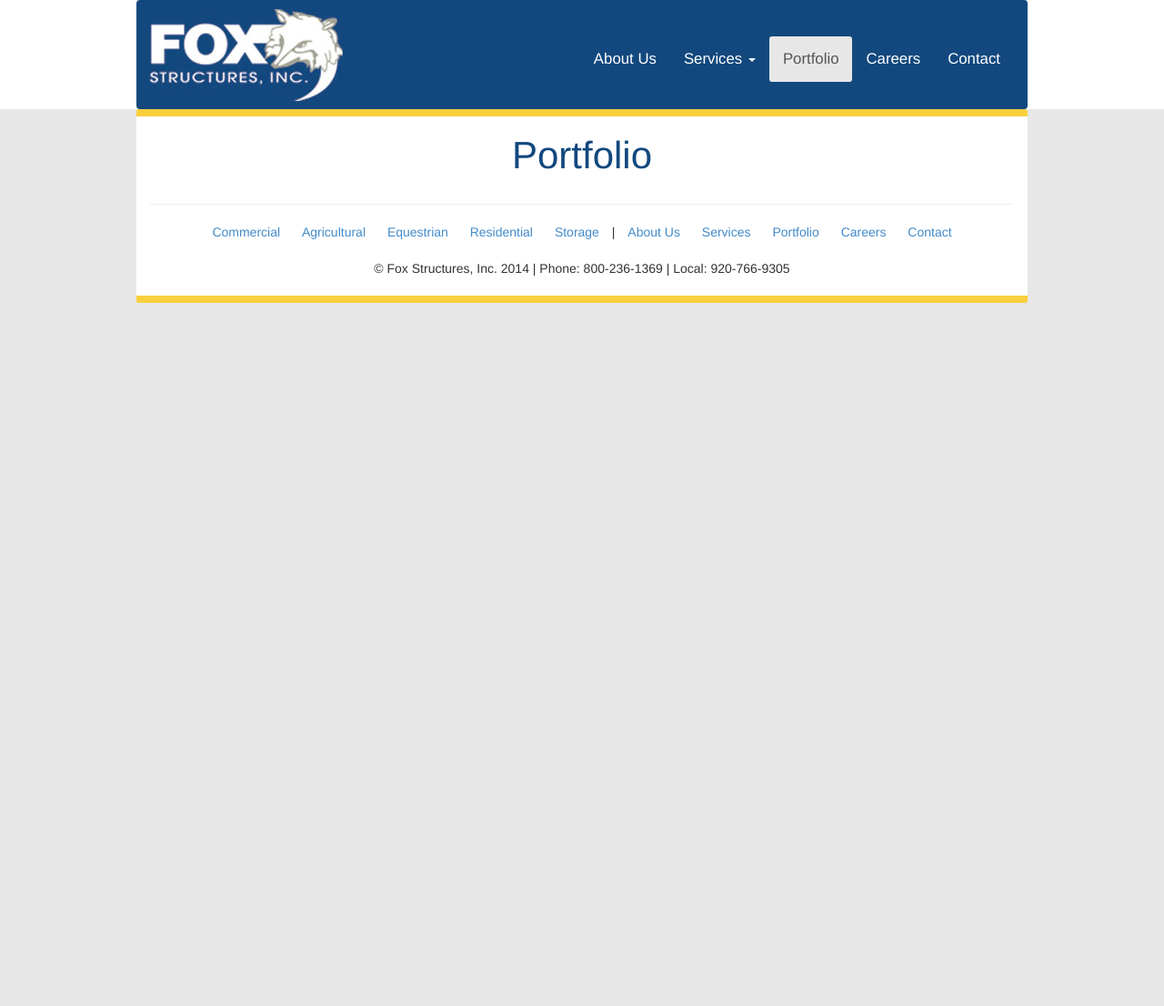
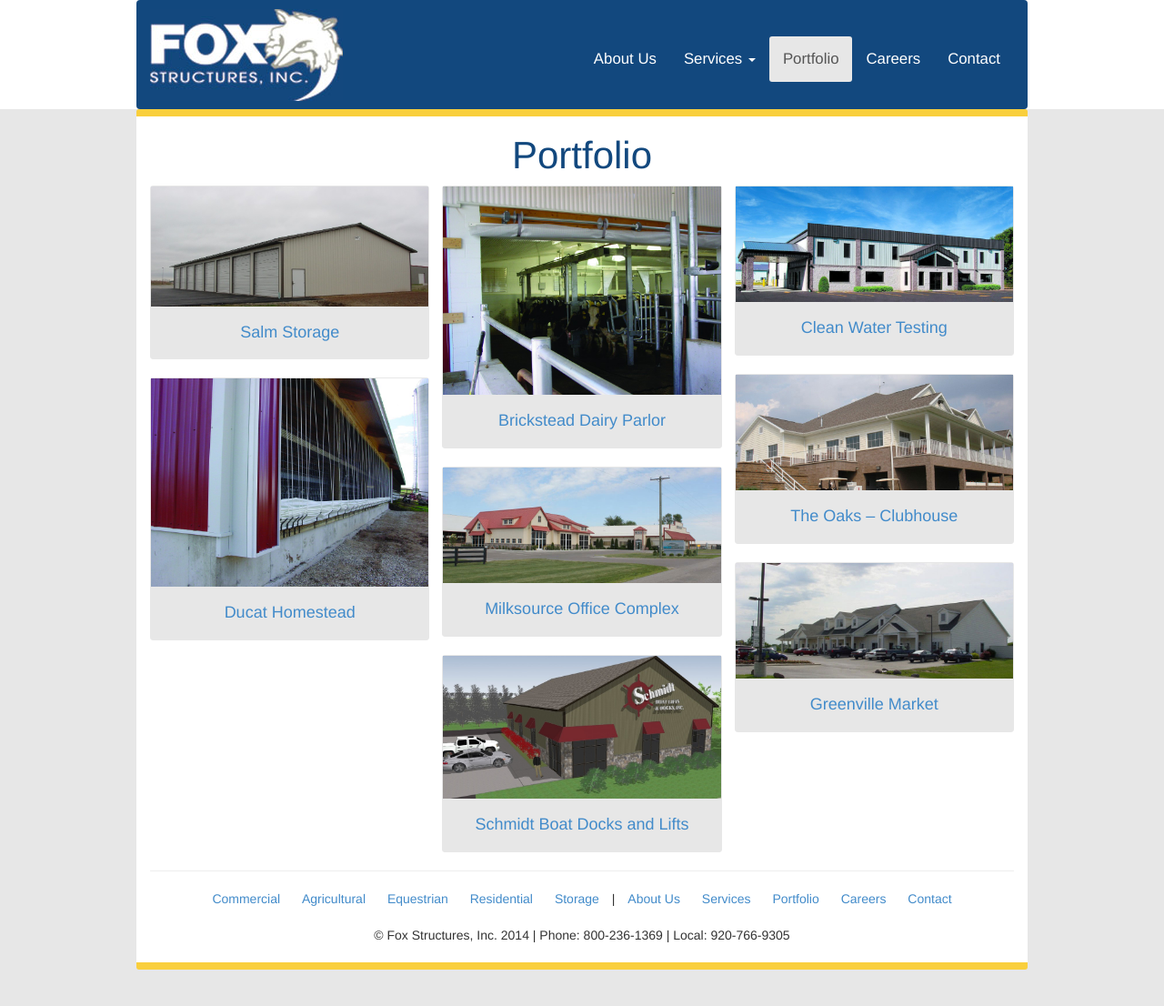
Before and after one commit to insight-creative/fox-structures, a Jekyll site: the page built from portfolio/index.md, in a window 1280 px wide. Shown: the whole page at 91% size. Built offline with Jekyll 4.4.1, drawn with Linux system fonts in a browser that asks for light colours; nearby versions of some CDN libraries; Markdown is read by kramdown in place of the engine named in the settings; before the commit the page ends 900 px from its top, so only the background shows below that.

Commit message:
Fix portfolio page layout.

```diff
--- a/_layouts/category.html
+++ b/_layouts/category.html
@@ -3,7 +3,7 @@ layout: default
 ---
 
 <div class="row">
-  <div class="col-md-8">
+  <div class="col-md-7">
 
     <div class="post">
 
@@ -14,7 +14,7 @@ layout: default
     </div>
 
   </div>
-  <div class="col-md-4 thumbnail-column">
+  <div class="col-md-5 thumbnail-column">
     {% assign cat = page.category %}
     {% for post in site.categories[cat] %}
       <div class="thumbnail">
--- a/index.html
+++ b/index.html
@@ -75,7 +75,7 @@ title: Design/Build Construction Services
       <h2>Featured Projects</h2>
     </div>
   </div>
-  <div class="row thumbnail-row">
+  <div class="row thumbnail-grid">
     {% for post in site.categories.featured limit: 3 %}
       <div class="thumbnail">
         <a href="{{ site.baseurl }}{{ post.url }}"><img src="{{ site.baseurl }}/img/{{ post.image }}"></a>
```
Also changed, not shown: other parts of index.html (+2 -1 lines), portfolio/index.md (+1 -0 lines).
